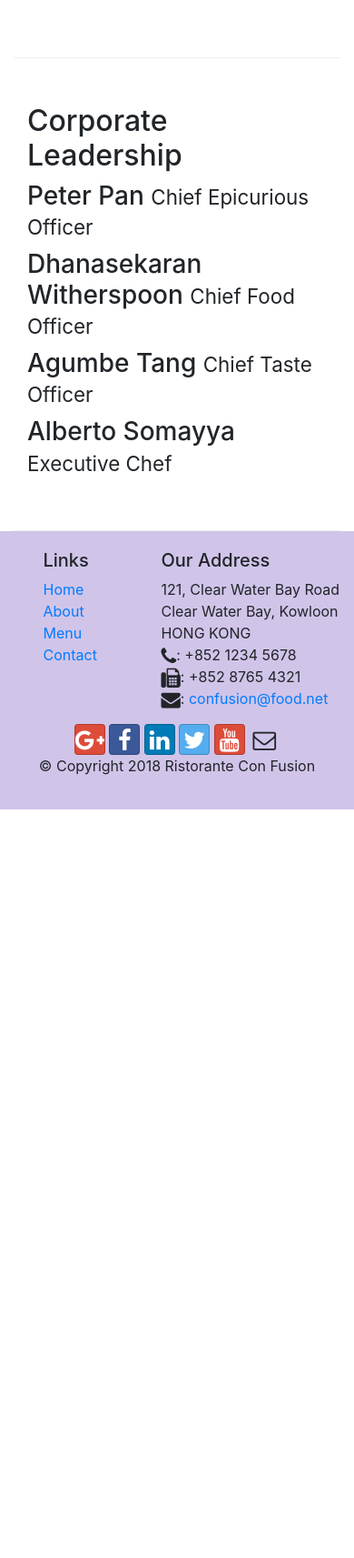
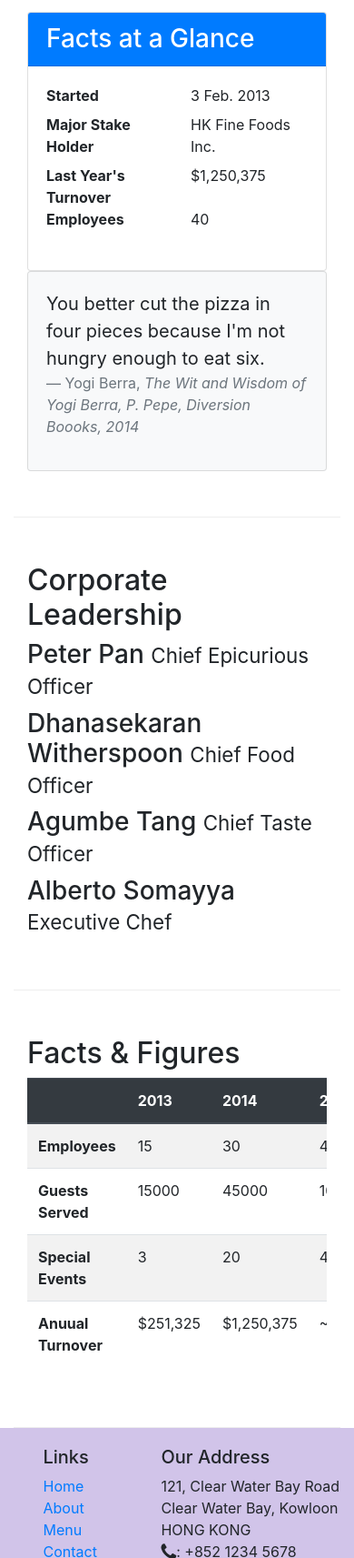
Before and after one commit to Rivehn/bootstrap4practice, a website: page aboutus.html in a window 390 px wide. Shown: the part 1036-2749 px from the top of the page at 91% size. Before the commit the page ends 1926 px from the top, so only its background shows below. Drawn offline with nearby package versions, Linux system fonts and the light colour scheme.

Commit message:
Learned table and cards

```diff
--- a/aboutus.html
+++ b/aboutus.html
@@ -62,9 +62,33 @@
                 <p>The restaurant traces its humble beginnings to <em>The Frying Pan</em>, a successful chain started by our CEO, Mr. Peter Pan, that featured for the first time the world's best cuisines in a pan.</p>
             </div>
             <div class="col col-sm">
+                <div class="card">
+                    <h3 class="card-header bg-primary text-white">Facts at a Glance</h3>
+                    <div class="card-body">
+                        <dl class="row">
+                            <dt class="col-6">Started</dt>
+                            <dd class="col-6">3 Feb. 2013</dd>
+                            <dt class="col-6">Major Stake Holder</dt>
+                            <dd class="col-6">HK Fine Foods Inc.</dd>
+                            <dt class="col-6">Last Year's Turnover</dt>
+                            <dd class="col-6">$1,250,375</dd>
+                            <dt class="col-6">Employees</dt>
+                            <dd class="col-6">40</dd>
+                        </dl>
+                    </div>
+                </div>
+            </div>
+            <div class="col-12">
+                <div class="card card-body bg-light">
+                    <blockquote class="blockquote">
+                        <p class="mb-0">You better cut the pizza in four pieces because I'm not hungry enough to eat six.</p>
+                        <footer class="blockquote-footer">Yogi Berra,
+                            <cite title="Source Title">The Wit and Wisdom of Yogi Berra, P. Pepe, Diversion Boooks, 2014</cite>
+                        </footer>
+                    </blockquote>
+                </div>
             </div>
         </div>
-
 
         <div class="row row-content">
             <div class="col-12">
@@ -79,7 +103,50 @@
                 <p class="d-none d-sm-block">Award winning three-star Michelin chef with wide International experience having worked closely with whos-who in the culinary world, he specializes in creating mouthwatering Indo-Italian fusion experiences. He says, <em>Put together the cuisines from the two craziest cultures, and you get a winning hit! Amma Mia!</em></p>
             </div>
        </div>
-
+       <div class="row row-content">
+           <div class="col-12 col-sm-9">
+               <h2>Facts &amp; Figures</h2>
+               <div class="table-responsive">
+                    <table class="table table-striped">
+                        <thead class="thead-dark">
+                            <tr>
+                                <th>&nbsp;</th>
+                                <th>2013</th>
+                                <th>2014</th>
+                                <th>2015</th>
+                            </tr>
+                        </thead>
+                        <tbody>
+                            <tr>
+                                <th>Employees</th>
+                                <td>15</td>
+                                <td>30</td>
+                                <td>40</td>
+                            </tr>
+                            <tr>
+                                <th>Guests Served</th>
+                                <td>15000</td>
+                                <td>45000</td>
+                                <td>100,000</td>
+                            </tr>
+                            <tr>
+                                <th>Special Events</th>
+                                <td>3</td>
+                                <td>20</td>
+                                <td>45</td>
+                            </tr>
+                            <tr>
+                                <th>Anuual Turnover</th>
+                                <td>$251,325</td>
+                                <td>$1,250,375</td>
+                                <td>~$3,000,000</td>
+                            </tr>
+                        </tbody>
+                    </table>
+               </div>
+           </div>
+           <div class="col-12 col-sm-3"></div>
+       </div>
     </div>
 
     <footer class="footer">
```
